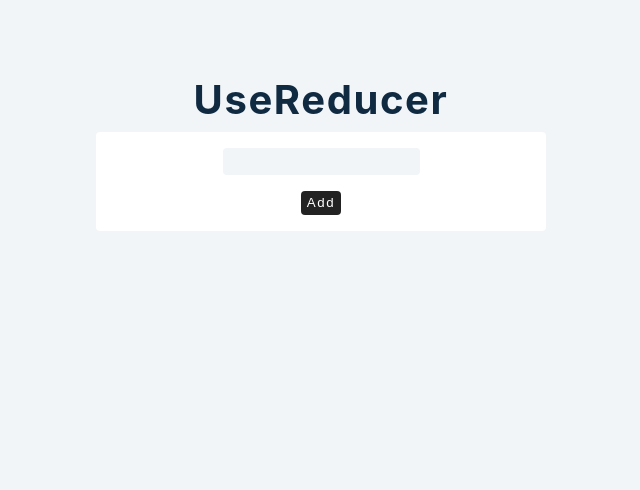
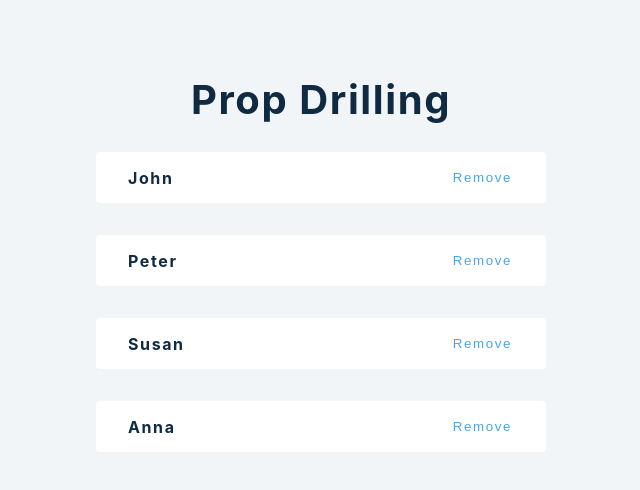
Before and after one commit to keer2345/react-full-course-2021-advance, a React (Create React App) app: page / in a window 1280 px wide. Shown: the top 490 px of the page, without its empty margins (319-959 px from the left). Built offline with nearby package versions, Linux system fonts and the light colour scheme.

Commit message:
prop drilling

```diff
--- a/src/App.js
+++ b/src/App.js
@@ -1,6 +1,6 @@
 import React from 'react'
-import Setup from './tutorial/06-useReducer/setup'
-import Final from './tutorial/06-useReducer/final'
+import Setup from './tutorial/07-prop-drilling/setup/1-prop-drilling'
+import Final from './tutorial/07-prop-drilling/final/1-prop-drilling'
 
 const App = () => {
   return (
--- /dev/null
+++ b/src/tutorial/07-prop-drilling/final/1-prop-drilling.js
@@ -0,0 +1,37 @@
+import React, { useState } from 'react'
+import { data } from '../../../data'
+
+const PropDrilling = () => {
+  const [people, setPeople] = useState(data)
+
+  const removePerson = (id) => {
+    setPeople(people.filter((p) => p.id !== id))
+  }
+
+  return (
+    <div>
+      <List people={people} removePerson={removePerson} />
+    </div>
+  )
+}
+
+const List = ({ people, removePerson }) => {
+  return (
+    <>
+      {people.map((p) => {
+        return <SinglePerson key={p.id} {...p} removePerson={removePerson} />
+      })}
+    </>
+  )
+}
+
+const SinglePerson = ({ id, name, removePerson }) => {
+  return (
+    <div className='item'>
+      <h4>{name}</h4>
+      <button onClick={() => removePerson(id)}>Remove</button>
+    </div>
+  )
+}
+
+export default PropDrilling
--- /dev/null
+++ b/src/tutorial/07-prop-drilling/setup/1-prop-drilling.js
@@ -0,0 +1,10 @@
+import React from 'react'
+
+// more components
+// fix - context api, redux (for more complex cases)
+
+const PropDrilling = () => {
+  return <h2>prop drilling</h2>
+}
+
+export default PropDrilling
```
